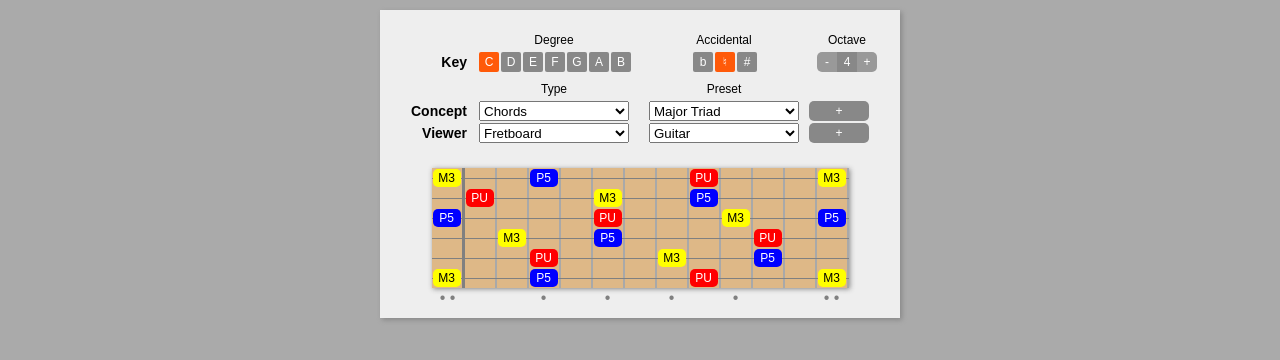
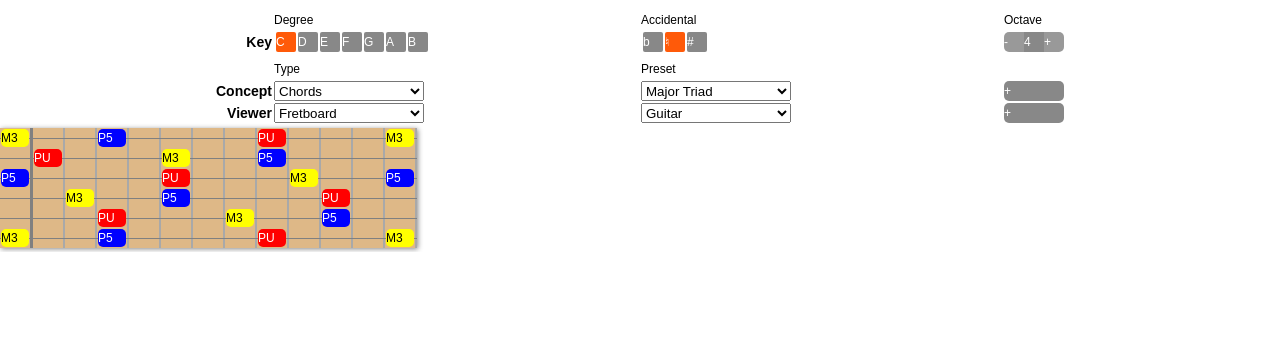
Before and after one commit to dan9418/play-what-beta, a React app: page / in a window 1280 px wide. Shown: the top 360 px of the page. Built offline with nearby package versions, Linux system fonts and the light colour scheme.

Commit message:
file cleanups

```diff
--- a/src/App.css
+++ b/src/App.css
@@ -7,30 +7,3 @@ html, body {
 	padding: 0;
 	overflow: hidden;
 }
-
-#app {
-	position: absolute;
-	height: 100%;
-	width: 100%;
-	background-color: #AAA;
-	overflow: auto;
-}
-
-.inputs {
-	background-color: #DDD;
-	text-align: center;
-	width: 500px;
-	padding: 10px;
-	margin: auto;
-}
-
-.app-container {
-	background-color: #EEEEEE;
-	text-align: center;
-	width: 500px;
-	padding: 10px;
-	display: block;
-	margin: auto;
-	margin-top: 10px;
-	box-shadow: 2px 2px 5px #888;
-}
--- a/src/App.tsx
+++ b/src/App.tsx
@@ -1,7 +1,7 @@
 import * as React from "react";
 import * as ReactDOM from "react-dom";
 import "./App.css";
-import { ViewerManager } from "./Viewers/ViewerManager";
+import { ViewerManager } from "./Viewers/ViewerManager/ViewerManager";
 
 export class App extends React.Component<any, any> {
 
@@ -10,11 +10,7 @@ export class App extends React.Component<any, any> {
 	}
 
 	render = () => {
-		return (
-			<div className='app-container'>
-				<ViewerManager />
-			</div>
-		);
+		return (<ViewerManager />);
 	};
 }
 
--- a/src/InputPanel/ConfigPanel/ConfigPanel.css
+++ b/src/InputPanel/ConfigPanel/ConfigPanel.css
@@ -1,13 +1,7 @@
 .config-panel {
     margin: 5px;
-}
-
-.config-panel-header {
-	font-size: 14px;
-	font-weight: bold;;
-	margin: 2px;
-    padding: 2px;
     border-radius: 5px;
+    padding: 5px;
     background: #DDD;
 }
 
--- a/src/InputPanel/ConfigPanel/ConfigPanel.tsx
+++ b/src/InputPanel/ConfigPanel/ConfigPanel.tsx
@@ -36,7 +36,6 @@ export class ConfigPanel extends React.Component<ConfigPanelProps, null> {
     render = () => {
         return (
             <div className='config-panel'>
-                <div className='config-panel-header'>Options</div>
                 {this.getInputs()}
             </div>
         );
--- a/src/Viewers/GuitarView/GuitarView.css
+++ b/src/Viewers/GuitarView/GuitarView.css
@@ -1,9 +1,9 @@
 /* Guitar */
 
 .guitar {
-	margin: 20px;
+	display: inline-block;
+	margin: auto;
     font-size: 12px;
-    display: inline-block;
 	box-shadow: 1px 1px 5px #888888;
 	position: relative;
 }
--- a/src/Viewers/PianoView/PianoView.css
+++ b/src/Viewers/PianoView/PianoView.css
@@ -1,8 +1,7 @@
 /* Piano */
 
 .piano {
-	margin: 20px;
-    display: inline-block;
+	display: inline-block;
     font-size: 12px;
     box-shadow: 2px 2px 5px #888888;
 }
--- /dev/null
+++ b/src/Viewers/Viewer/Viewer.tsx
@@ -0,0 +1,79 @@
+import * as React from "react";
+import { Degree } from "../../Key/DegreeConfig";
+import { Accidental } from "../../Key/AccidentalConfig";
+import { TheoryEngine } from "../../Theory/TheoryEngine";
+import { Interval } from "../../Concepts/Interval/IntervalConfig";
+import { ConceptDefinition } from "../../Concepts/ConceptConfig";
+import { ViewerDefinition } from "../ViewerConfig";
+
+export type ViewerProps = {
+	// Key
+	degree: Degree,
+	accidental: Accidental,
+	octave: number
+	// Concept
+	conceptDefinition: ConceptDefinition,
+	conceptIntervals: Interval[],
+	conceptConfig: any,
+	// Viewer
+	viewerDefinition: ViewerDefinition,
+	viewerConfig: any,
+}
+
+export class Viewer extends React.Component<ViewerProps, null> {
+
+	constructor(props) {
+		super(props);
+	}
+
+	getKey = () => {
+		return {
+			degree: this.props.degree,
+			accidental: this.props.accidental,
+			octave: this.props.octave
+		}
+	}
+
+	getNotes = () => {
+		let key = this.getKey();
+
+		let intervals = this.props.conceptIntervals;
+		let inversion = this.props.conceptConfig.inversion.rotation;
+
+		// Configure relative octaves
+		for (let i = 0; i < intervals.length; i++) {
+			if (i < inversion) {
+				intervals[i].octaveOffset = 1;
+			}
+			if (this.props.conceptConfig.melodicInversion && i > 0) {
+				intervals[i].octaveOffset = -1;
+			}
+		}
+
+		let notes = TheoryEngine.getNotesFromIntervals(key, intervals, this.props.conceptConfig.melodicInversion);
+
+		if (this.props.conceptConfig.reverse)
+			notes.reverse();
+
+		return notes;
+	}
+
+	/*arrayRotate = (arr, count) => {
+		count -= arr.length * Math.floor(count / arr.length)
+		arr.push.apply(arr, arr.splice(0, count))
+		console.log(arr);
+		return arr
+	}*/
+
+	render = () => {
+		let Viewer = this.props.viewerDefinition.component;
+		return (
+			<div className='viewer'>
+				<Viewer
+					notes={this.getNotes()}
+					config={this.props.viewerConfig}
+				/>
+			</div>
+		);
+	};
+}
--- a/src/Viewers/ViewerDriver.tsx
+++ /dev/null
@@ -1,83 +0,0 @@
-import * as React from "react";
-import { Degree } from "../Key/DegreeConfig";
-import { Accidental } from "../Key/AccidentalConfig";
-import { TheoryEngine } from "../Theory/TheoryEngine";
-import { Interval } from "../Concepts/Interval/IntervalConfig";
-
-export type KeyProps = {
-	degree: Degree,
-	accidental: Accidental,
-	octave: number
-}
-
-export type ConceptProps = {
-	intervals: Interval[],
-	config: any
-}
-
-export type ViewerProps = {
-	component: any,
-	config: any
-}
-
-export type ViewerDriverProps = {
-	keyProps: KeyProps,
-	conceptProps: ConceptProps,
-	viewerProps: ViewerProps
-}
-
-export class ViewerDriver extends React.Component<ViewerDriverProps, null> {
-
-	constructor(props) {
-		super(props);
-	}
-
-	getKey = () => {
-		return {
-			degree: this.props.keyProps.degree,
-			accidental: this.props.keyProps.accidental,
-			octave: this.props.keyProps.octave
-		}
-	}
-
-	getNotes = () => {
-		let key = this.getKey();
-
-		let intervals = this.props.conceptProps.intervals;
-		let inversion = this.props.conceptProps.config.inversion.rotation;
-
-		// Configure relative octaves
-		for (let i = 0; i < intervals.length; i++) {
-			if (i < inversion) {
-				intervals[i].octaveOffset = 1;
-			}
-			if (this.props.conceptProps.config.melodicInversion && i > 0) {
-				intervals[i].octaveOffset = -1;
-			}
-		}
-
-		let notes = TheoryEngine.getNotesFromIntervals(key, intervals, this.props.conceptProps.config.melodicInversion);
-
-		if (this.props.conceptProps.config.reverse)
-			notes.reverse();
-
-		return notes;
-	}
-
-	/*arrayRotate = (arr, count) => {
-		count -= arr.length * Math.floor(count / arr.length)
-		arr.push.apply(arr, arr.splice(0, count))
-		console.log(arr);
-		return arr
-	}*/
-
-	render = () => {
-		let Viewer = this.props.viewerProps.component;
-		return (
-			<Viewer
-				notes={this.getNotes()}
-				config={this.props.viewerProps.config}
-			/>
-		);
-	};
-}
--- a/src/Viewers/ViewerManager.tsx
+++ /dev/null
@@ -1,80 +0,0 @@
-import * as React from "react";
-import { DEGREE, Degree } from "../Key/DegreeConfig";
-import { ACCIDENTAL, Accidental } from "../Key/AccidentalConfig";
-import { CONCEPT_DEFINITIONS, ConceptDefinition } from "../Concepts/ConceptConfig";
-import { VIEWER_DEFINITIONS, ViewerDefinition } from "./ViewerConfig";
-import { InputPanel } from "../InputPanel/InputPanel/InputPanel";
-import { ViewerDriver } from "./ViewerDriver";
-import { Interval } from "../Concepts/Interval/IntervalConfig";
-
-export type ViewerManagerState = {
-    // Key
-    degree: Degree,
-    accidental: Accidental,
-    octave: number
-    // Concept
-    conceptDefinition: ConceptDefinition,
-    conceptIntervals: Interval[],
-    conceptConfig: any,
-    // Viewer
-    viewerDefinition: ViewerDefinition,
-    viewerConfig: any,
-}
-
-export class ViewerManager extends React.Component<any, ViewerManagerState> {
-
-    constructor(props) {
-        super(props);
-
-        const CONCEPT_INDEX = 1;
-        const VIEWER_INDEX = 1;
-
-        this.state = {
-            // Key
-            degree: DEGREE.C,
-            accidental: ACCIDENTAL.natural,
-            octave: 4,
-            // Concept
-            conceptDefinition: CONCEPT_DEFINITIONS[CONCEPT_INDEX],
-            conceptIntervals: CONCEPT_DEFINITIONS[CONCEPT_INDEX].presets[0].config.intervals,
-            conceptConfig: CONCEPT_DEFINITIONS[CONCEPT_INDEX].defaults,
-            // Viewer
-            viewerDefinition: VIEWER_DEFINITIONS[VIEWER_INDEX],
-            viewerConfig: VIEWER_DEFINITIONS[VIEWER_INDEX].presets[0].config,
-        }
-    }
-
-    setValue = (property: string, value: any) => {
-        let update = {};
-        if (property === 'viewerDefinition')
-            update['viewerConfig'] = value.presets[0].config;
-        update[property] = value;
-        this.setState(update);
-    }
-
-    render = () => {
-        return (
-            <>
-                <InputPanel
-                    {...this.state}
-                    setValue={this.setValue}
-                />
-                <ViewerDriver
-                    keyProps={{
-                        degree: this.state.degree,
-                        accidental: this.state.accidental,
-                        octave: this.state.octave
-                    }}
-                    conceptProps={{
-                        intervals: this.state.conceptIntervals,
-                        config: this.state.conceptConfig
-                    }}
-                    viewerProps={{
-                        component: this.state.viewerDefinition.component,
-                        config: this.state.viewerConfig
-                    }}
-                />
-            </>
-        );
-    };
-}
--- /dev/null
+++ b/src/Viewers/ViewerManager/ViewerManager.css
@@ -0,0 +1,11 @@
+.viewer-manager {
+
+}
+
+.input-panel-container {
+
+}
+
+.viewer-container {
+
+}
--- /dev/null
+++ b/src/Viewers/ViewerManager/ViewerManager.tsx
@@ -0,0 +1,57 @@
+import * as React from "react";
+import { DEGREE } from "../../Key/DegreeConfig";
+import { ACCIDENTAL, } from "../../Key/AccidentalConfig";
+import { CONCEPT_DEFINITIONS, } from "../../Concepts/ConceptConfig";
+import { VIEWER_DEFINITIONS, } from "../ViewerConfig";
+import { InputPanel } from "../../InputPanel/InputPanel/InputPanel";
+import { Viewer, ViewerProps } from "../Viewer/Viewer";
+
+export class ViewerManager extends React.Component<any, ViewerProps> {
+
+    constructor(props) {
+        super(props);
+
+        const CONCEPT_INDEX = 1;
+        const VIEWER_INDEX = 1;
+
+        this.state = {
+            // Key
+            degree: DEGREE.C,
+            accidental: ACCIDENTAL.natural,
+            octave: 4,
+            // Concept
+            conceptDefinition: CONCEPT_DEFINITIONS[CONCEPT_INDEX],
+            conceptIntervals: CONCEPT_DEFINITIONS[CONCEPT_INDEX].presets[0].config.intervals,
+            conceptConfig: CONCEPT_DEFINITIONS[CONCEPT_INDEX].defaults,
+            // Viewer
+            viewerDefinition: VIEWER_DEFINITIONS[VIEWER_INDEX],
+            viewerConfig: VIEWER_DEFINITIONS[VIEWER_INDEX].presets[0].config,
+        }
+    }
+
+    setValue = (property: string, value: any) => {
+        let update = {};
+        if (property === 'viewerDefinition')
+            update['viewerConfig'] = value.presets[0].config;
+        update[property] = value;
+        this.setState(update);
+    }
+
+    render = () => {
+        return (
+            <div className='viewer-manager'>
+                <div className='input-panel-container'>
+                    <InputPanel
+                        {...this.state}
+                        setValue={this.setValue}
+                    />
+                </div>
+                <div className='viewer-container'>
+                    <Viewer
+                        {...this.state}
+                    />
+                </div>
+            </div>
+        );
+    };
+}
```
Also changed, not shown: src/InputPanel/InputPanel/InputPanel.tsx (+4 -5 lines), 1 other file (tests, documents, lock files or other folders).
